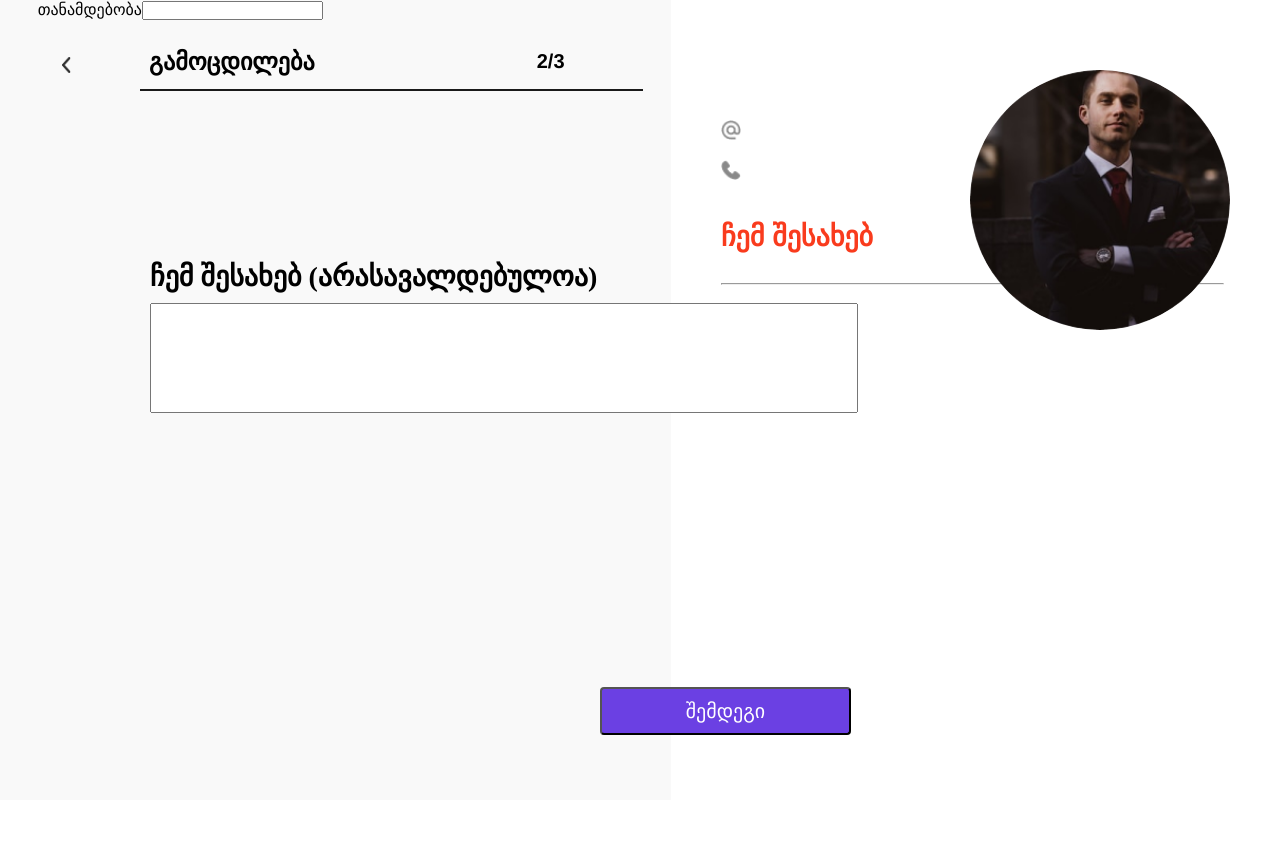
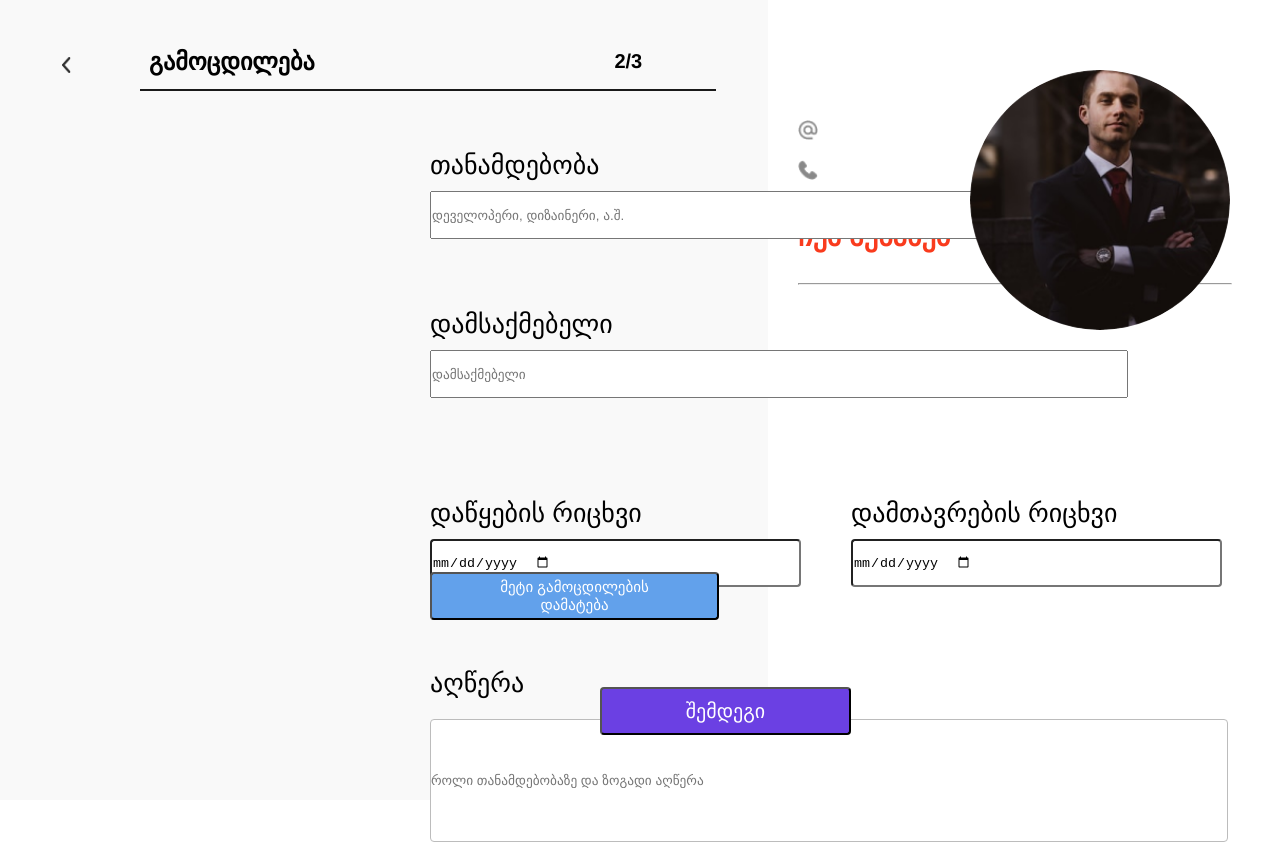
Before and after one commit to Nikoloza23/redberry_bootcamp, a React (Create React App) app: page /experience in a window 1280 px wide. Shown: the top 844 px of the page. Built offline with nearby package versions, Linux system fonts and the light colour scheme.

Commit message:
redberry

```diff
--- a/src/components/experience/UserExperience.jsx
+++ b/src/components/experience/UserExperience.jsx
@@ -21,14 +21,14 @@ const UserExperience = () => {
 
   const onFormSubmit = (data) => {
     console.log("Data", data);
-    const { name, surName, image, tel, email, about } = getValues();
+    const { position, employer, startDate, endDate, description } = getValues();
 
-    localStorage.setItem("joinedUserName", name);
-    localStorage.setItem("joinedUserSurName", surName);
-    localStorage.setItem("joinedUserMobile", tel);
-    localStorage.setItem("joinedUserEmail", email);
-    localStorage.setItem("joinedUserAbout", about);
-    navigate("/experience");
+    localStorage.setItem("joinedUserPosition", position);
+    localStorage.setItem("joinedUserEmployer", employer);
+    localStorage.setItem("joinedUserStartDate", startDate);
+    localStorage.setItem("joinedUserEndData", endDate);
+    localStorage.setItem("joinedUserDescription", description);
+    navigate("/education");
   };
 
   return (
@@ -45,74 +45,104 @@ const UserExperience = () => {
           <hr />
           <form onSubmit={handleSubmit(onFormSubmit)}>
             <div className="userExperience_left">
+              <div className="user_position">
                 <label htmlFor="">თანამდებობა</label>
                 <input
                   type="text"
-                className={errors.name ? "input invalidInput" : "input"}
-                {...register("name", {
+                  placeholder="დეველოპერი, დიზაინერი, ა.შ."
+                  className={errors.position ? "input invalidInput" : "input"}
+                  {...register("position", {
                     required: true,
                     minLength: 2,
-                  pattern: /[ა-ზა-ზ]/gi,
                   })}
                 />
                 <span className="error_message">
-                {errors.name?.type === "required" && "გთოხვთ შეავსოთ"}
-                {errors.name?.type === "minLength" &&
+                  {errors.position?.type === "required" && "გთოხვთ შეავსოთ"}
+                  {errors.position?.type === "minLength" &&
                     "სახელი უნდა შეიცავდეს 2 დან 12 სიმბოლომდე"}
-                {errors.name?.type === "pattern" && "გამოიყენეთ ქართული ასოები"}
                 </span>
-              <div className="about_yourself">
-                <h1>ჩემ შესახებ (არასავალდებულოა)</h1>
+              </div>
+              <div className="user_employer">
+                <label htmlFor="">დამსაქმებელი</label>
                 <input
                   type="text"
-                  {...register("about", {
-                    required: false,
-                  })}
-                />
-                <div className="email">
-                  <h1>ელ.ფოსტა</h1>
-                  <input
-                    type="email"
-                    className={errors.email ? "input invalidInput" : "input"}
-                    {...register("email", {
+                  placeholder="დამსაქმებელი"
+                  className={errors.employer ? "input invalidInput" : "input"}
+                  {...register("employer", {
                     required: true,
-                      pattern: /^[a-z0-9._%+-]+@redberry.ge/,
+                    minLength: 2,
                   })}
                 />
                 <span className="error_message">
-                    {errors.email?.type === "required" &&
-                      "მიუთითეთ თქვენი მეილი"}
-                    {errors.email?.type === "pattern" &&
-                      "არასწორი მეილის ნიმუში, მეილი უნდა მთავრდებოდეს @redberry.ge-ით"}
+                  {errors.employer?.type === "required" && "გთოხვთ შეავსოთ"}
+                  {errors.employer?.type === "minLength" &&
+                    "სახელი უნდა შეიცავდეს 2 დან 12 სიმბოლომდე"}
                 </span>
               </div>
-                <div className="mobile">
-                  <h1>მობილურის ნომერი</h1>
+              <div className="user_dates">
+                <div className="start_data">
+                  <label htmlFor="">დაწყების რიცხვი</label>
                   <input
-                    type="tel"
-                    placeholder="+9955__ __ __ __"
-                    className={errors.tel ? "input invalidInput" : "input"}
-                    {...register("tel", {
+                    type="date"
+                    className={
+                      errors.startDate ? "input invalidInput" : "input"
+                    }
+                    {...register("startDate", {
                       required: true,
-                      maxLength: 13,
-                      pattern: /^\+[0-9]{3}[0-9]{9}/g,
+                      minLength: 2,
                     })}
                   />
                   <span className="error_message">
-                    {errors.tel?.type === "required" &&
-                      "მიუთითეთ თქვენი ნომერი სწორ ფორმატში"}
-                    {errors.tel?.type === "pattern" &&
-                      "უნდა აკმაყოფილებდეს ქართული მობ-ნომრის ფორმატს"}
+                    {errors.startDate?.type === "required" && "გთოხვთ შეავსოთ"}
+                    {errors.startDate?.type === "minLength" &&
+                      "სახელი უნდა შეიცავდეს 2 დან 12 სიმბოლომდე"}
+                  </span>
+                </div>
+                <div className="end_date">
+                  <label htmlFor="">დამთავრების რიცხვი</label>
+                  <input
+                    type="date"
+                    className={errors.endDate ? "input invalidInput" : "input"}
+                    {...register("endDate", {
+                      required: true,
+                      minLength: 2,
+                    })}
+                  />
+                  <span className="error_message">
+                    {errors.startDate?.type === "required" && "გთოხვთ შეავსოთ"}
+                    {errors.startDate?.type === "minLength" &&
+                      "სახელი უნდა შეიცავდეს 2 დან 12 სიმბოლომდე"}
                   </span>
                 </div>
               </div>
+              <div className="user_description">
+                <header>აღწერა</header>
+                <input
+                  type="text"
+                  placeholder="როლი თანამდებობაზე და ზოგადი აღწერა"
+                  className={
+                    errors.description ? "input invalidInput" : "input"
+                  }
+                  {...register("description", {
+                    required: true,
+                    minLength: 2,
+                  })}
+                />
+                <span className="error_message">
+                  {errors.description?.type === "required" && "გთოხვთ შეავსოთ"}
+                </span>
+              </div>
+              <hr />
+              <button className="more_experience">
+                მეტი გამოცდილების დამატება
+              </button>
               <button className="next">შემდეგი</button>
             </div>
           </form>
         </nav>
       </div>
       <div className="right">
-        <img src={pirobiti} alt="" className="joined_user_profile"/>
+        <img src={pirobiti} alt="" className="joined_user_profile" />
         <div className="user_">
           <h1>{localStorage.getItem("joinedUserName")}</h1>
           <h1 className="joined_user_surname">
--- a/src/components/experience/userexperience.scss
+++ b/src/components/experience/userexperience.scss
@@ -1,11 +1,75 @@
 @use "../../sass/index.scss" as *;
 
-
-
+.userExperience_left {
+  margin-top: 150px;
+  margin-left: 430px;
+  .user_position {
+    margin-bottom: 70px;
+    label {
+      font-family: $style;
+      font-style: $f-sty;
+      font-weight: 500;
+      font-size: 26px;
+    }
+    input {
+      margin-top: 10px;
+      width: 698px;
+      height: 48px;
+    }
+  }
+  .user_employer {
+    label {
+      font-family: $style;
+      font-style: $f-sty;
+      font-weight: 500;
+      font-size: 26px;
+    }
+    input {
+      margin-top: 10px;
+      width: 698px;
+      height: 48px;
+      @include flex("", "");
+    }
+  }
+  .user_description {
+    position: $abs;
+    input {
+      width: 798px;
+      height: 123px;
+      background: #ffffff;
+      border: 1px solid #bcbcbc;
+      border-radius: 4px;
+      margin-top: 20px;
+    }
+  }
+  header {
+    margin-top: 270px;
+    font-family: $style;
+    font-style: $f-sty;
+    font-weight: 500;
+    font-size: 26px;
+  }
+  .more_experience {
+    position: $abs;
+    width: 100px;
+    bottom: 180px;
+    display: flex;
+    justify-content: center;
+    align-items: center;
+    padding: 18px 60px;
+    gap: 20px;
+    width: 289px;
+    height: 48px;
+    background: #62a1eb;
+    border-radius: 4px;
+    color: $wh;
+    font-size: 15px;
+  }
+}
 
 .right {
   margin-top: 80px;
-  margin-left: 50px;
+  margin-left: 30px;
   .joined_user_profile {
     position: $abs;
     width: 260px;
@@ -64,3 +128,30 @@
     margin-bottom: 20px;
   }
 }
+
+.user_dates {
+  margin-top: 100px;
+  font-family: $style;
+  font-style: $f-sty;
+  font-weight: 500;
+  font-size: 26px;
+  position: $abs;
+  display: flex;
+  flex-direction: row;
+  justify-content: space-between;
+  .end_date {
+    margin-left: 50px;
+  }
+  input {
+    margin-top: 10px;
+    display: flex;
+    width: 371px;
+    height: 48px;
+    background: #ffffff;
+    border-radius: 4px;
+  }
+}
+
+.invalidInput {
+  border: $invalid;
+}
--- a/src/components/information/UserInfo.jsx
+++ b/src/components/information/UserInfo.jsx
@@ -106,6 +106,7 @@ const UserInfo = () => {
                 <h1>ჩემ შესახებ (არასავალდებულოა)</h1>
                 <input
                   type="text"
+                  placeholder="ზოგადი ინფო შენს შესახებ"
                   {...register("about", {
                     required: false,
                   })}
@@ -169,6 +170,7 @@ const UserInfo = () => {
             {localStorage.getItem("joinedUserMobile")}
           </div>
         </div>
+
         <header>ჩემ შესახებ</header>
         <p className="joined_user_about">
           {localStorage.getItem("joinedUserAbout")}
--- a/src/components/information/userInfo.scss
+++ b/src/components/information/userInfo.scss
@@ -161,7 +161,3 @@
 .invalidInput {
   border: $invalid;
 }
-
-input::placeholder {
-  font-size: 20px;
-}
```
Lines whose indentation alone changed are shown as unchanged.
